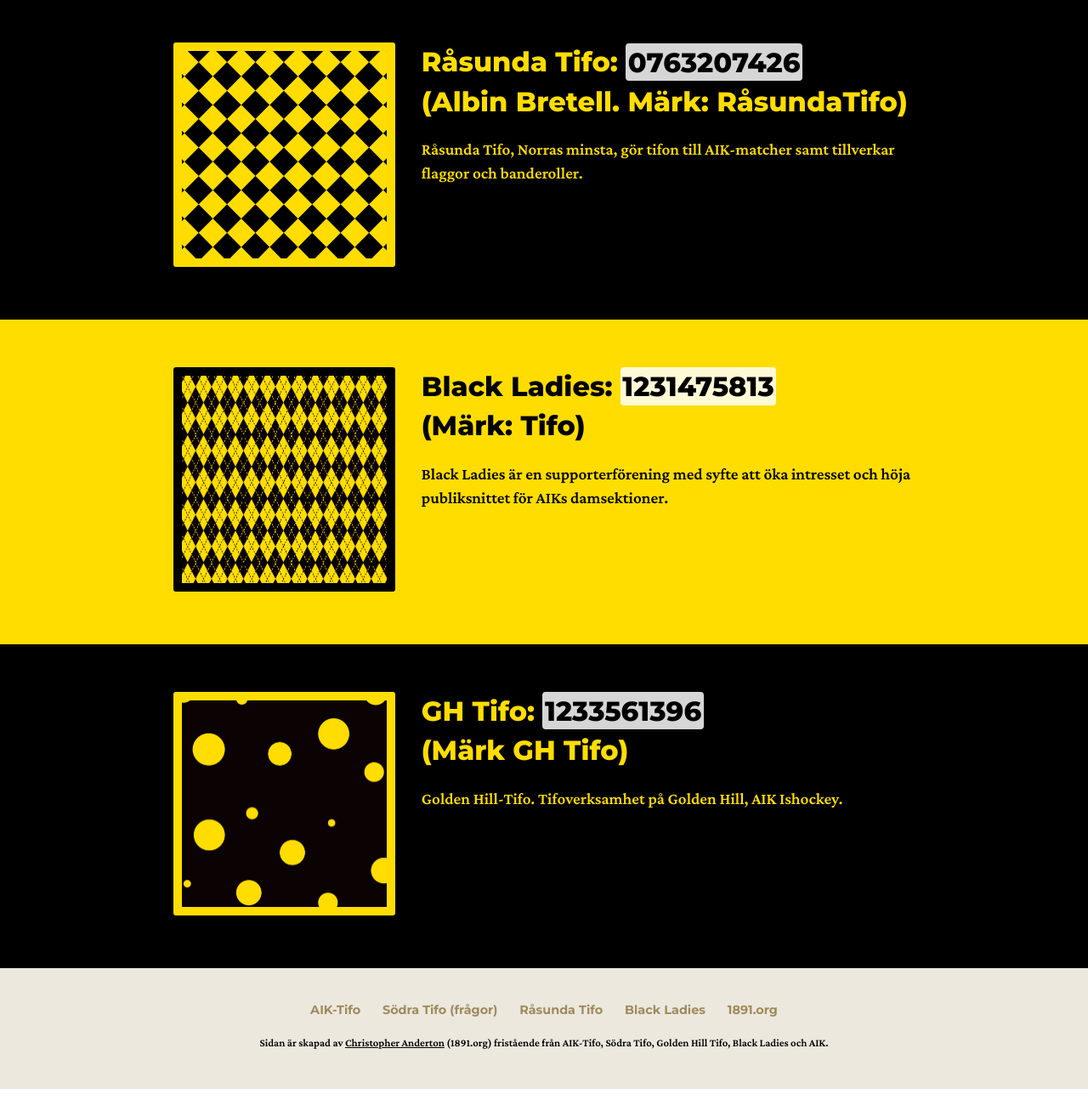
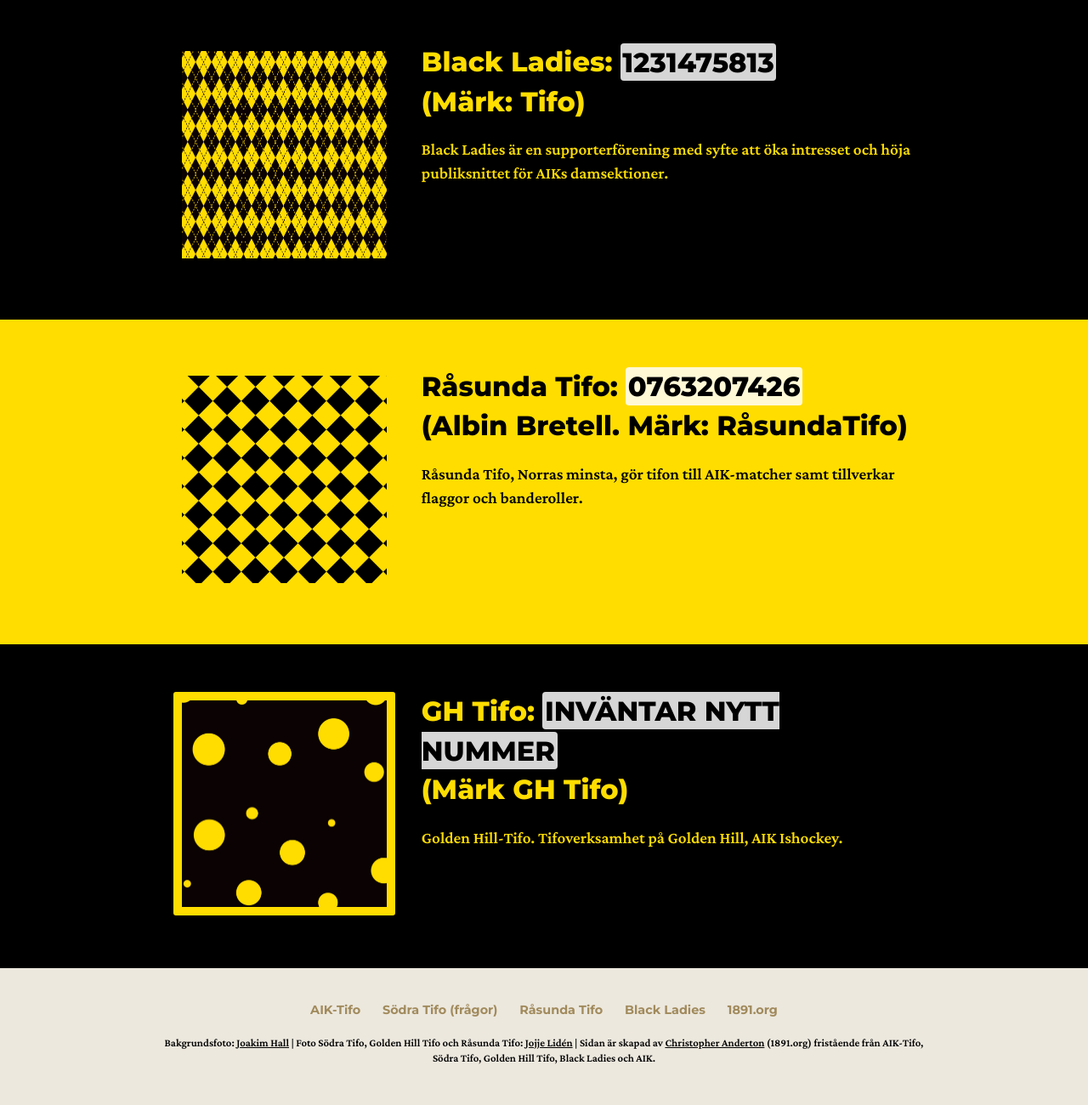
Before and after one commit to 1891-org/tifohinken, a plain HTML site: page index.html in a window 1280 px wide. Shown: the part 1657-2957 px from the top of the page at 85% size. Drawn offline with nearby package versions, Linux system fonts and the light colour scheme.

Commit message:
Update index.html
Tog bort GH Tifo:s nummer då det är under omorganisation.
Lade till hälsningar samt bytte ordning på Råsunda Tifo och Black ladies.

```diff
--- a/index.html
+++ b/index.html
@@ -7,7 +7,7 @@
   | |  _| |_| |   \ \_/ / | | |_| |_| |\  || |\  \| |___| |\  |
   \_/  \___/\_|    \___/\_| |_/\___/\_| \_/\_| \_/\____/\_| \_/
 
-Greetings to: Bellman, BingBong, Joshua N, Mattis1973, Broke_Ice, Thingsic, Klara Kjellberg, Leo Rubio, Olle, Hampus, AIK-Twitter
+Greetings to: Bellman, BingBong, Joshua N, Mattis1973, Broke_Ice, Nisse A, Hass, Thingsic, Klara Kjellberg, Leo Rubio, Olle, Hampus, AIK-Twitter
 -->
 
 <html lang="sv_SE" ontouchmove>
@@ -58,7 +58,20 @@
 			</div>
 
 		</section>
+
 	<section class="">
+		<div class="container">
+			<div class="col-3 text--center">
+				<img src="media/bl-tifo.png" alt="Black Ladies AIK syr flaggor för tifo" class="tifobild-2" />
+			</div>
+			<div class="col-7 details">
+				<h3>Black Ladies: <mark>1231475813</mark><br>(Märk: Tifo)</h3>
+				<p>Black Ladies är en supporterförening med syfte att öka intresset och höja publiksnittet för AIKs damsektioner.</p>
+			</div>
+		</div>
+	</section>
+
+<section class="section--primary">
 		<div class="container">
 			<div class="col-3 text--center">
 				<img src="media/rasunda-tifo.png" alt="Råsunda Tifo är Norras minsta" class="tifobild-1" />
@@ -70,17 +83,6 @@
 		</div>
 	</section>
 
-	<section class="section--primary">
-		<div class="container">
-			<div class="col-3 text--center">
-				<img src="media/bl-tifo.png" alt="Black Ladies AIK syr flaggor för tifo" class="tifobild-2" />
-			</div>
-			<div class="col-7 details">
-				<h3>Black Ladies: <mark>1231475813</mark><br>(Märk: Tifo)</h3>
-				<p>Black Ladies är en supporterförening med syfte att öka intresset och höja publiksnittet för AIKs damsektioner.</p>
-			</div>
-		</div>
-	</section>
 
 	<section class="">
 			<div class="container">
@@ -88,7 +90,7 @@
 				<img src="media/gh-tifo.png" alt="Golden Hill-Tifo" class="tifobild-1" />
 			</div>
 			<div class="col-7 details">
-				<h3>GH Tifo: <mark>1233561396</mark><br>(Märk GH Tifo)</h3>
+				<h3>GH Tifo: <mark>INVÄNTAR NYTT NUMMER</mark><br>(Märk GH Tifo)</h3>
 				<p>Golden Hill-Tifo. Tifoverksamhet på Golden Hill, AIK Ishockey.</p>
 			</div>
 		</div>
@@ -118,7 +120,7 @@
 						<a href="https://1891.org" rel="nofollow">1891.org</a>
 					</li>
 				</ul>
-				<p>Sidan är skapad av <a href="https://www.twitter.com/deluxive/">Christopher Anderton</a> (1891.org) fristående från AIK-Tifo, Södra Tifo, Golden Hill Tifo, Black Ladies och AIK.</p>
+				<p>Bakgrundsfoto: <a href="https://www.instagram.com/joakimhall/">Joakim Hall</a> &#124; Foto Södra Tifo, Golden Hill Tifo och Råsunda Tifo: <a href="https://www.jojjesplejs.com/">Jojje Lidén</a> &#124; Sidan är skapad av <a href="https://www.twitter.com/deluxive/">Christopher Anderton</a> (1891.org) fristående från AIK-Tifo, Södra Tifo, Golden Hill Tifo, Black Ladies och AIK.</p>
 			</div>
 		</footer>
 		<script src="./scripts.js"></script>
```
